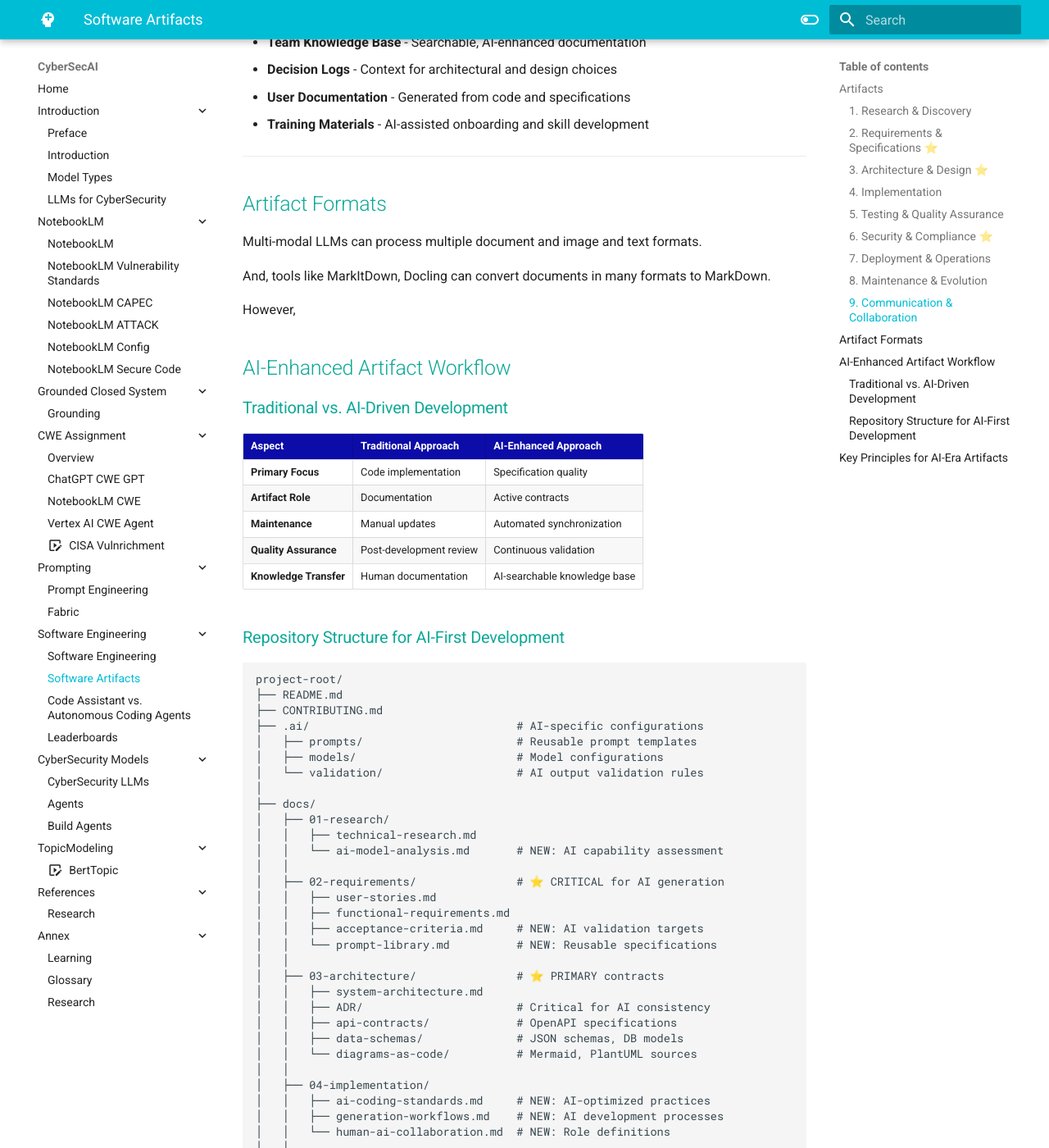
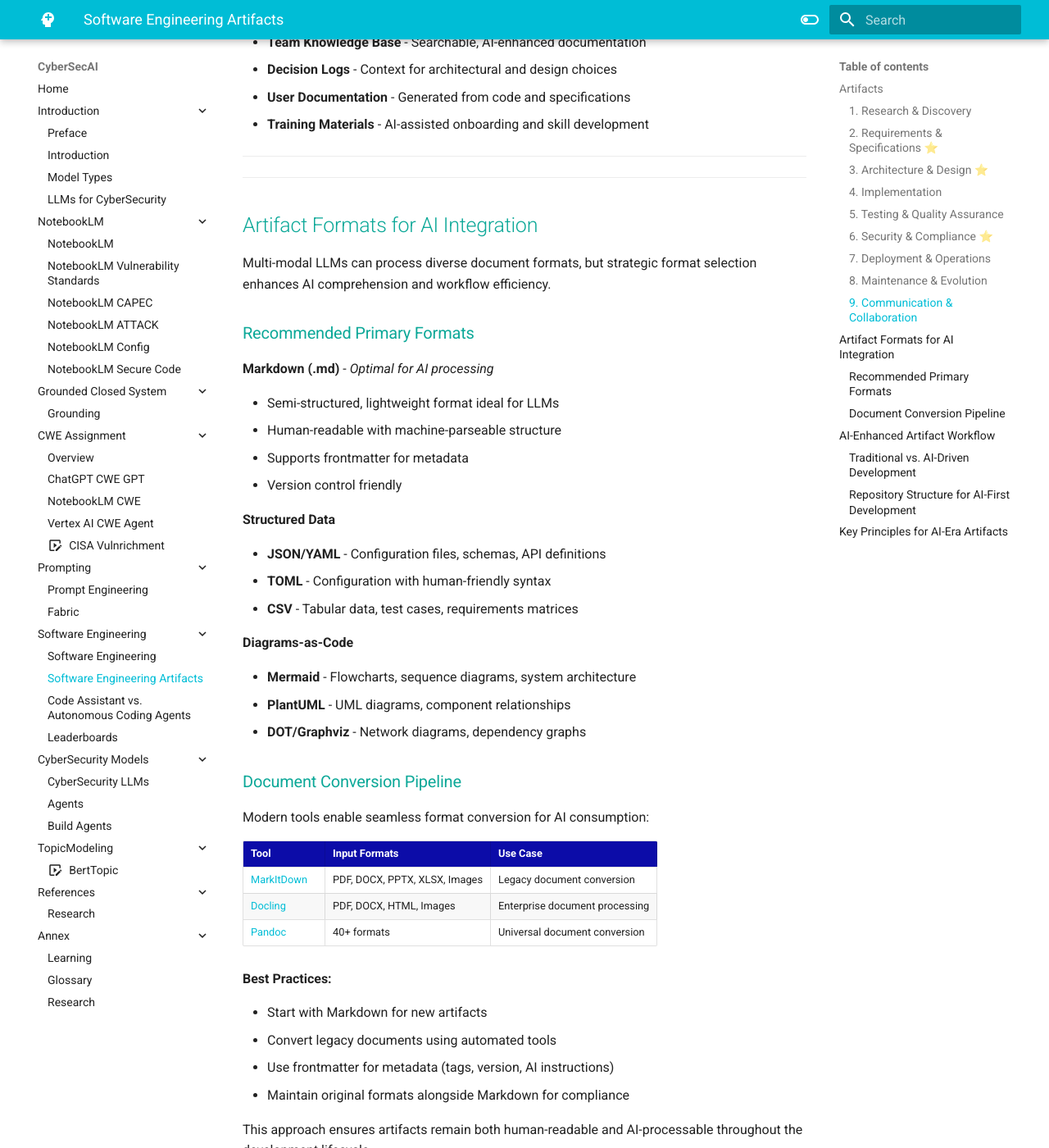
Before and after one commit to CyberSecAI/CyberSecAI.github.io, an MkDocs documentation site: the page built from docs/software/software_artifacts.md, in a window 1280 px wide and 1400 px high, scrolled down 2864 px. Shown: the whole window at 82% size. Built offline with MkDocs 1.6.1 and Material for MkDocs 9.7.7, drawn with Linux system fonts in a browser that asks for light colours; comment, search, counter and statistics services are not loaded; some of the changed text lies outside the part shown.

Commit message:
sw artifacts 010

```diff
--- a/docs/software/software_artifacts.md
+++ b/docs/software/software_artifacts.md
@@ -94,13 +94,57 @@
 
 ---
 
-## Artifact Formats
+---
 
-Multi-modal LLMs can process multiple document and image and text formats.
+## Artifact Formats for AI Integration
 
-And, tools like MarkItDown, Docling can convert documents in many formats to MarkDown.
+Multi-modal LLMs can process diverse document formats, but strategic format selection enhances AI comprehension and workflow efficiency.
 
-However,
+### Recommended Primary Formats
+
+**Markdown (.md)** - *Optimal for AI processing*
+
+- Semi-structured, lightweight format ideal for LLMs
+- Human-readable with machine-parseable structure
+- Supports frontmatter for metadata
+- Version control friendly
+
+
+**Structured Data**
+
+- **JSON/YAML** - Configuration files, schemas, API definitions
+- **TOML** - Configuration with human-friendly syntax
+- **CSV** - Tabular data, test cases, requirements matrices
+
+**Diagrams-as-Code**
+
+- **Mermaid** - Flowcharts, sequence diagrams, system architecture
+- **PlantUML** - UML diagrams, component relationships
+- **DOT/Graphviz** - Network diagrams, dependency graphs
+
+
+### Document Conversion Pipeline
+
+Modern tools enable seamless format conversion for AI consumption:
+
+| Tool | Input Formats | Use Case |
+|------|---------------|----------|
+| [MarkItDown](https://github.com/microsoft/markitdown) | PDF, DOCX, PPTX, XLSX, Images | Legacy document conversion |
+| [Docling](https://github.com/docling-project/docling) | PDF, DOCX, HTML, Images | Enterprise document processing |
+| [Pandoc](https://pandoc.org/) | 40+ formats | Universal document conversion |
+
+
+**Best Practices:**
+
+- Start with Markdown for new artifacts
+- Convert legacy documents using automated tools
+- Use frontmatter for metadata (tags, version, AI instructions)
+- Maintain original formats alongside Markdown for compliance
+
+This approach ensures artifacts remain both human-readable and AI-processable throughout the development lifecycle.
+
+---
+
 
 
 ## AI-Enhanced Artifact Workflow
--- a/mkdocs.yml
+++ b/mkdocs.yml
@@ -30,7 +30,7 @@ nav:
     - Fabric: prompt_engineering/Fabric.md
   - Software Engineering:
     - Software Engineering: software/introduction.md
-    - Software Artifacts: software/software_artifacts.md
+    - Software Engineering Artifacts: software/software_artifacts.md
     - Code Assistant vs. Autonomous Coding Agents: software/code/code_assistant_agents.md
     - Leaderboards: software/code/leaderboards.md
   - CyberSecurity Models:
```
